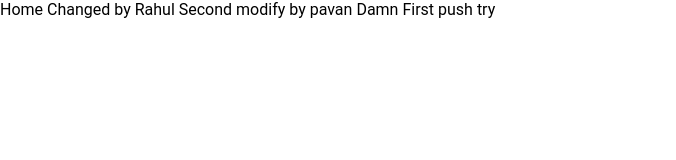
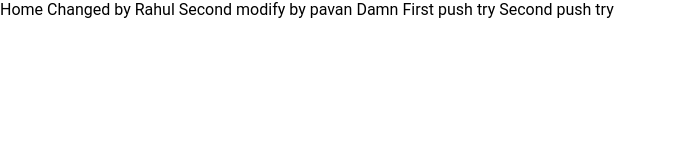
Before and after one commit to PavanP16/FDFED_IG, a React (Vite) app: page / in a window 1280 px wide. Shown: the top 160 px of the page, without its empty margins (0-676 px from the left). Built offline with nearby package versions, Linux system fonts and the light colour scheme.

Commit message:
Second push try

```diff
--- a/src/pages/Home.jsx
+++ b/src/pages/Home.jsx
@@ -6,6 +6,7 @@ const Home = () => {
       Second modify by pavan
       Damn
       First push try
+      Second push try
     </div>
   )
 }
```
